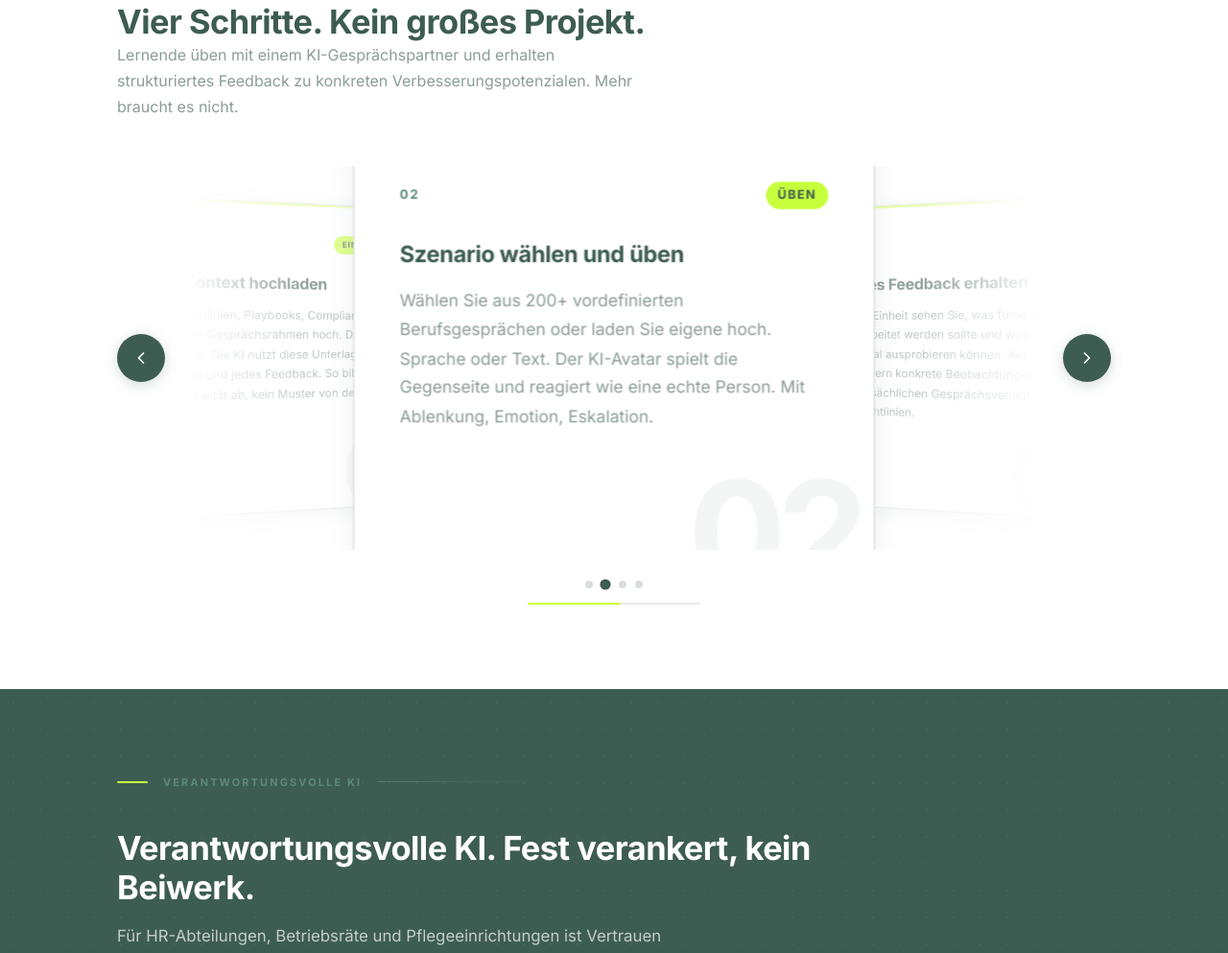
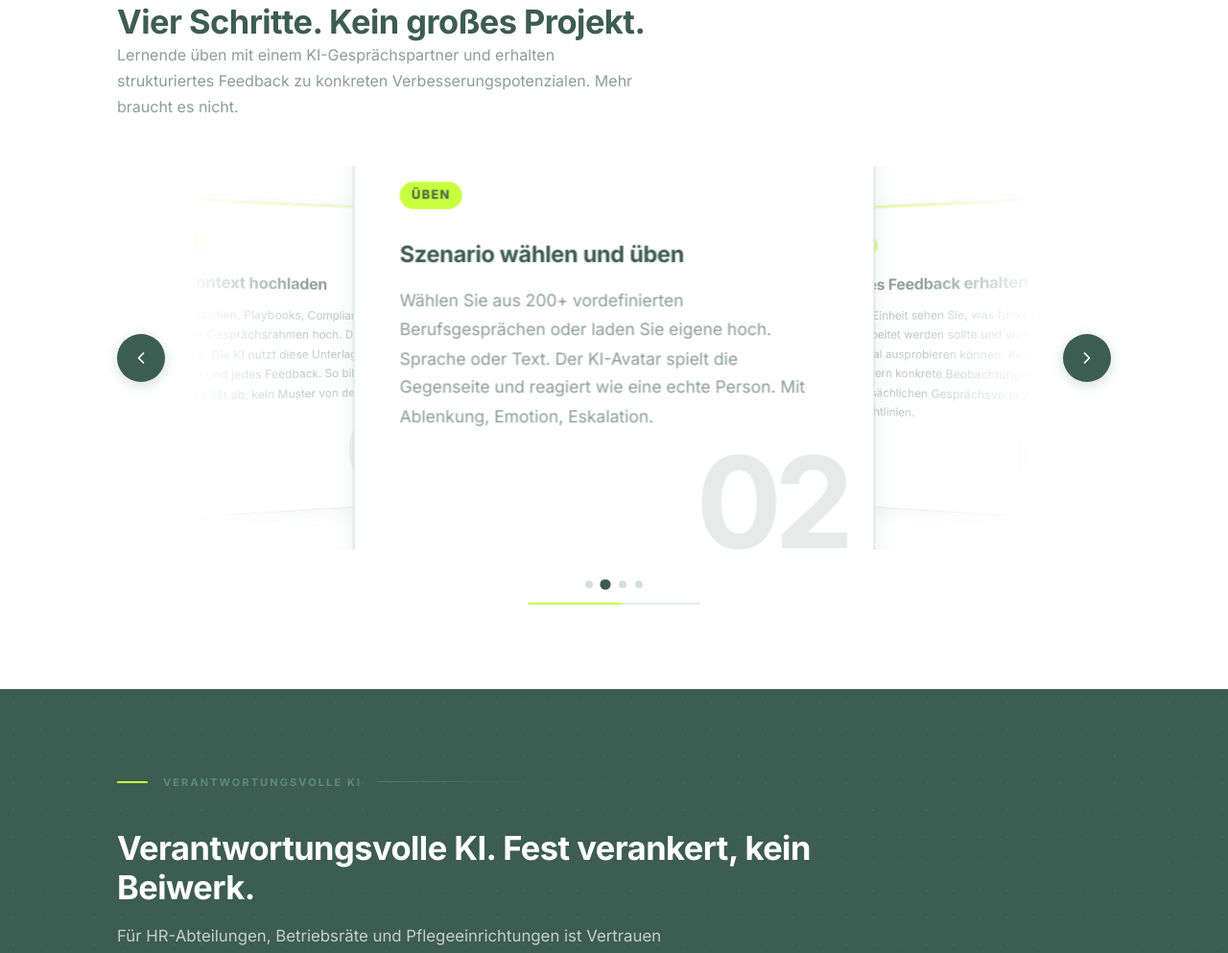
Before and after one commit to leaschlenstedt-byte/PRAXA-Website, a website built with Vite: page index.html in a window 1280 px wide. Shown: the part 3163-4156 px from the top of the page at 96% size. Built offline with nearby package versions, Linux system fonts and the light colour scheme.

Commit message:
Remove small step labels from how-carousel cards, make bg numbers readable
Remove the 01–04 step labels from card headers; reposition the large
background numbers inside the card boundary and increase opacity so
they are fully visible.

Co-Authored-By: Claude Sonnet 4.6 <noreply@anthropic.com>

```diff
--- a/index.html
+++ b/index.html
@@ -379,7 +379,6 @@
           <div class="carousel-slide" data-index="0">
             <div class="how-card">
               <div class="how-card-top">
-                <span class="how-card-step">01</span>
                 <span class="how-card-tag" data-i18n="how1.tag">Einrichtung</span>
               </div>
               <h3 class="how-card-title" data-i18n="how1.title">Kontext der Organisation hochladen</h3>
@@ -391,7 +390,6 @@
           <div class="carousel-slide" data-index="1">
             <div class="how-card">
               <div class="how-card-top">
-                <span class="how-card-step">02</span>
                 <span class="how-card-tag" data-i18n="how2.tag">Üben</span>
               </div>
               <h3 class="how-card-title" data-i18n="how2.title">Szenario wählen und üben</h3>
@@ -403,7 +401,6 @@
           <div class="carousel-slide" data-index="2">
             <div class="how-card">
               <div class="how-card-top">
-                <span class="how-card-step">03</span>
                 <span class="how-card-tag" data-i18n="how3.tag">Feedback</span>
               </div>
               <h3 class="how-card-title" data-i18n="how3.title">Konkretes, strukturiertes Feedback erhalten</h3>
@@ -415,7 +412,6 @@
           <div class="carousel-slide" data-index="3">
             <div class="how-card">
               <div class="how-card-top">
-                <span class="how-card-step">04</span>
                 <span class="how-card-tag" data-i18n="how4.tag">Analyse</span>
               </div>
               <h3 class="how-card-title" data-i18n="how4.title">Fortschritt im Team verfolgen</h3>
--- a/src/styles/main.css
+++ b/src/styles/main.css
@@ -863,13 +863,6 @@ p  { max-width: 60ch; line-height: 1.7; }
   justify-content: space-between;
   margin-bottom: 1.75rem;
 }
-.how-card-step {
-  font-size: 0.7rem;
-  font-weight: 700;
-  letter-spacing: 0.14em;
-  text-transform: uppercase;
-  color: var(--sage);
-}
 .how-card-tag {
   font-size: 0.68rem;
   font-weight: 700;
@@ -899,13 +892,13 @@ p  { max-width: 60ch; line-height: 1.7; }
 }
 .how-card-bg-num {
   position: absolute;
-  bottom: -1rem;
-  right: 0.75rem;
-  font-size: 8rem;
+  bottom: 1.25rem;
+  right: 1.5rem;
+  font-size: 7rem;
   font-weight: 700;
   line-height: 1;
   letter-spacing: -0.06em;
-  color: rgba(61,92,82,0.06);
+  color: rgba(61,92,82,0.13);
   pointer-events: none;
   user-select: none;
 }
```
